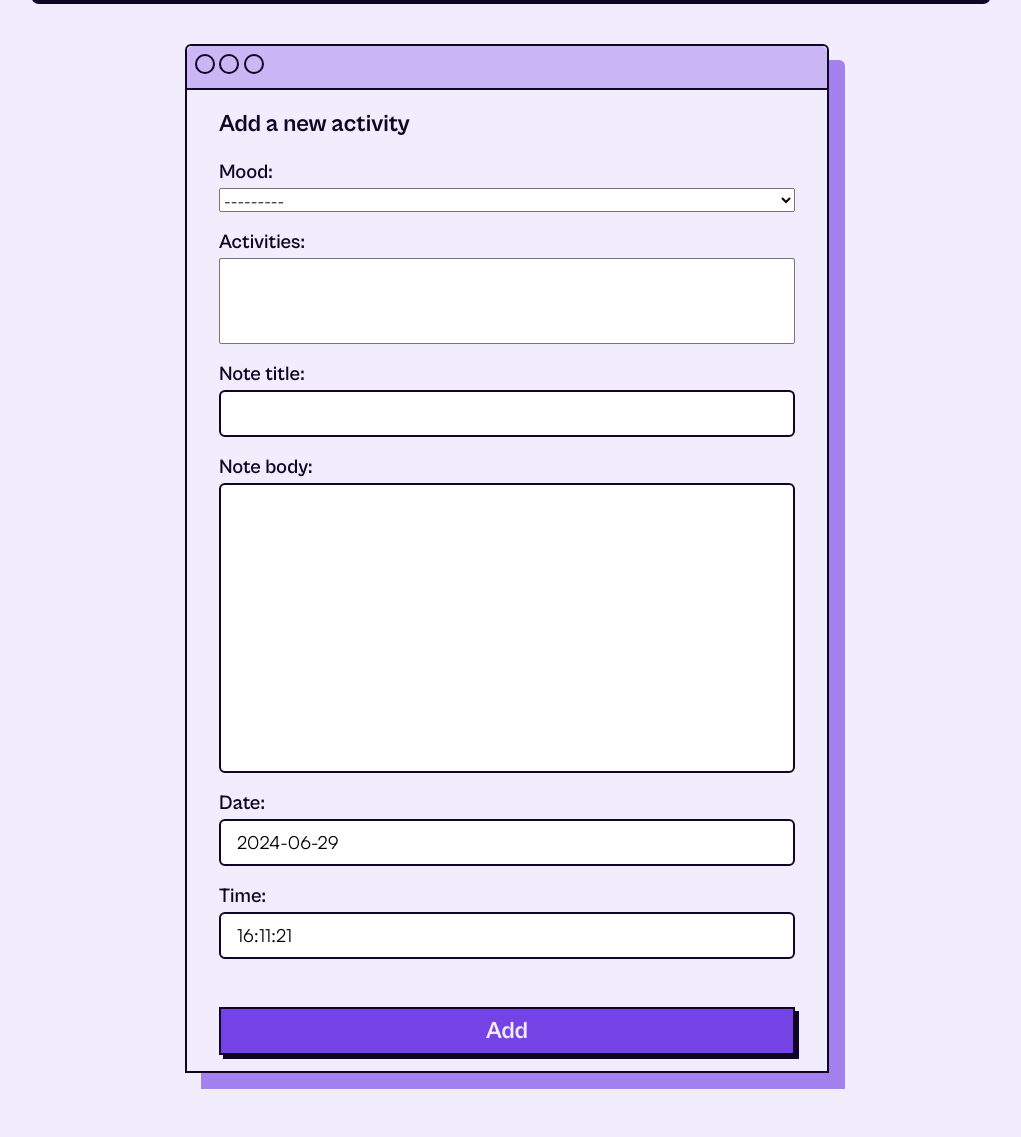
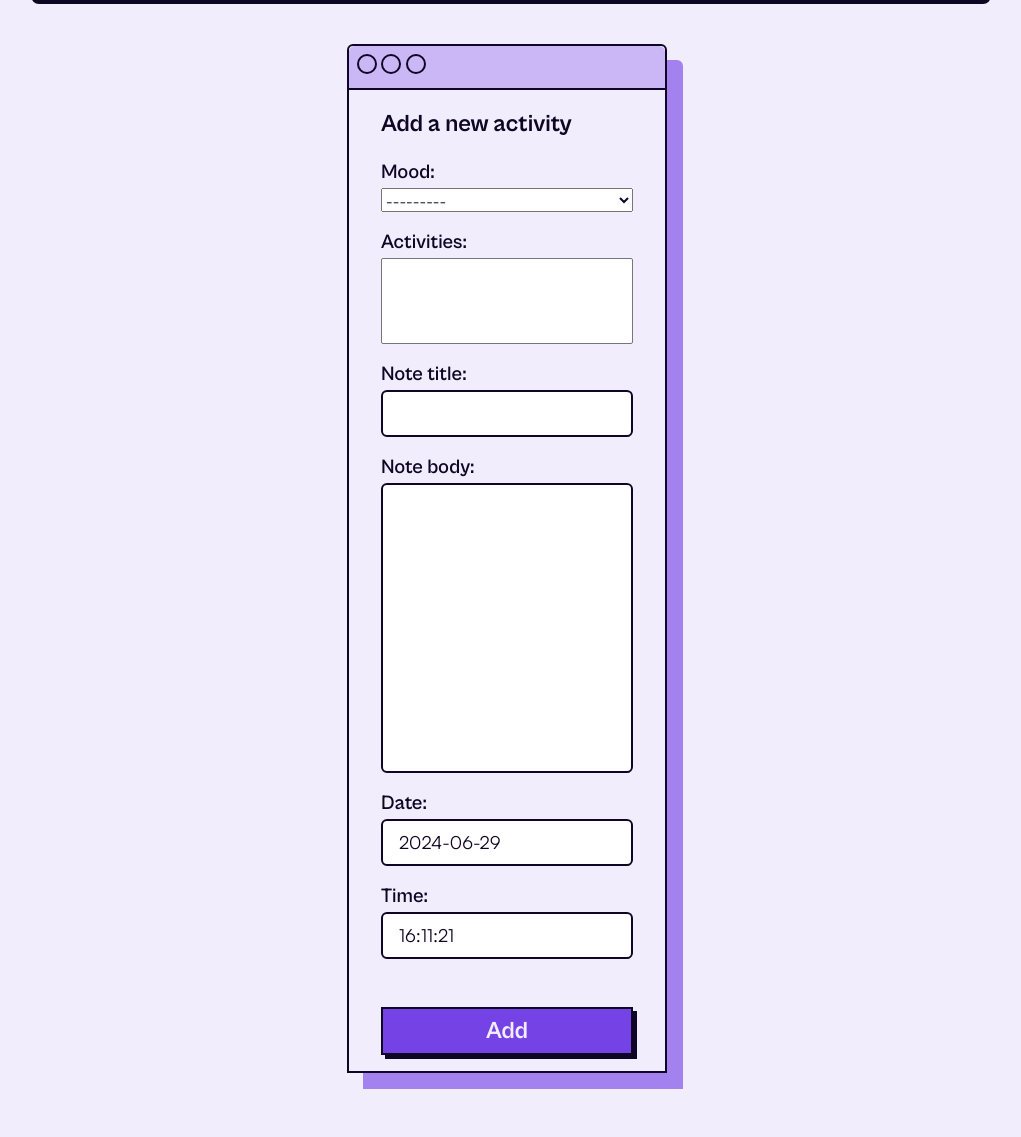
Before and after one commit to dnlzrgz/happimo, a Django app: template templates/moods/activity_create_form.html in a window 1280 px wide. Shown: the part 116-1253 px from the top of the page, without its empty margins (133-1154 px from the left). Run offline with Django 5.2, Linux system fonts and the light colour scheme; the template is opened without the code that fills it: values that come from a table or form of the project are taken from there, others are empty; parts of the project's set-up code (start-up, migrations or seed data) failed here and were passed over.

Commit message:
refactor: clear css styles

```diff
--- a/static/css/style.css
+++ b/static/css/style.css
@@ -142,14 +142,6 @@
   font-display: swap;
 }
 
-@font-face {
-  font-family: "Satoshi";
-  src: url("/static/fonts/Satoshi-VariableItalic.ttf") format("truetype");
-  font-weight: 100 900;
-  font-style: italic;
-  font-display: swap;
-}
-
 /**
 * CSS Reset
 **/
@@ -168,6 +160,7 @@ html {
   color: var(--foreground);
   font-family: "Satoshi", var(--fallback-sans);
   font-size: var(--text-base);
+  overflow-wrap: break-word;
   scroll-behavior: smooth;
 }
 
@@ -180,19 +173,9 @@ input,
 button,
 textarea,
 select {
+  color: inherit;
   font: inherit;
-}
-
-p,
-a,
-h1,
-h2,
-h3,
-h4,
-h5,
-h6 {
-  color: var(--foreground);
-  overflow-wrap: break-word;
+  font-size: inherit;
 }
 
 h1,
@@ -470,23 +450,32 @@ h6 {
 }
 
 .window {
+  background: var(--background);
+  border-top-left-radius: var(--rounded-md);
+  border-top-right-radius: var(--rounded-md);
   border: var(--border-2) solid var(--foreground);
-  background: var(--background);
   cursor: pointer;
   filter: drop-shadow(
     var(--shadow-offset-md) var(--shadow-offset-md) var(--brand-light)
   );
-  border-top-right-radius: var(--rounded-md);
-  border-top-left-radius: var(--rounded-md);
+}
+
+.window:has(.form--activity),
+.window:has(.form--mood) {
+  max-width: var(--w-50);
+}
+
+.window:has(.form--entry) {
+  max-width: var(--w-66);
 }
 
 .window__bar {
-  display: flex;
   align-items: center;
   background: var(--brand-lighter);
   border-bottom: var(--border-2) solid var(--foreground);
   border-top-left-radius: var(--rounded-md);
   border-top-right-radius: var(--rounded-md);
+  display: flex;
   padding: var(--space-sm);
 }
 
@@ -498,11 +487,10 @@ h6 {
 }
 
 .form {
-  width: var(--screen-sm);
-  max-width: var(--screen-sm);
   display: flex;
   flex-direction: column;
   padding: var(--space-md) var(--space-lg);
+  width: var(--w-100);
 }
 
 .form__title {
--- a/templates/base.html
+++ b/templates/base.html
@@ -21,12 +21,11 @@
       <script src="{% static 'js/htmx.min.js' %}" defer></script>
     {% endif %}
 
-
     {% block extra_js %}
     {% endblock extra_js %}
   </head>
 
-  <body class="body {% block body_class %}{% endblock %}" hx-boost="true" hx-push-url="true" hx-headers='{"X-CSRFToken": "{{ csrf_token }}"}'>
+  <body class="body {% block body_class %}{% endblock %}" hx-boost="true" hx-push-url="true" hx-headers='{"X-CSRFToken": "{{ csrf_token }}"}' {% if debug %}hx-history="false"{% endif %}>
     {% block content %}
     {% endblock content %}
   </body>
--- a/templates/includes/app_header.html
+++ b/templates/includes/app_header.html
@@ -1,19 +1,19 @@
 <header class="header header--app" id="header">
   <nav class="nav nav--app">
-    <a href="{% url 'home' %}" class="nav__home link"> Happimo </a>
+    <a href="{% url 'home' %}" class="nav__home link">Happimo</a>
 
-    <ul class="nav__list list">
+    <ul class="nav__list">
       <li class="nav__list__item">
-        <a href="{% url 'entry_list' %}" class="link link--nav"> Entries </a>
+        <a href="{% url 'entry_list' %}" class="link link--nav">Entries</a>
       </li>
 
       <li class="nav__list__item">
-        <a href="{% url 'mood_list' %}" class="link link--nav"> Moods </a>
+        <a href="{% url 'mood_list' %}" class="link link--nav">Moods</a>
       </li>
 
       <li class="nav__list__item">
-        <a href="{% url 'activity_list' %}" class="link link--nav">
-          Activities
+        <a href="{% url 'activity_list' %}" class="link link--nav"
+        >Activities
         </a>
       </li>
     </ul>
--- a/templates/moods/activity_list.html
+++ b/templates/moods/activity_list.html
@@ -8,7 +8,7 @@
   {% include 'includes/app_header.html' %}
 
   <main class="main main--activities">
-    <ul class="activities list">
+    <ul class="activities">
       {% for activity in activities %}
         <li class="activity action">
           <a href="{% url 'activity_update' activity.sqid %}">
--- a/templates/moods/hx_entry_list.html
+++ b/templates/moods/hx_entry_list.html
@@ -13,16 +13,14 @@
     <p class="entry__note">{{ entry.note_title }}</p>
 
     {% if entry.activities.all %}
-      <ul class="entry__activities list">
+      <ul class="entry__activities">
         {% for activity in entry.activities.all %}
           <li class="entry__activity">{{ activity.name }}</li>
         {% endfor %}
       </ul>
     {% endif %}
   </a>
-{% endfor %}
-
-{% if page_obj.has_next %}
+{% endfor %} {% if page_obj.has_next %}
   <span
     class="next-page-loader"
     hx-get="/app/?page={{page_obj.next_page_number}}"
--- a/templates/moods/mood_list.html
+++ b/templates/moods/mood_list.html
@@ -8,7 +8,7 @@
   {% include 'includes/app_header.html' %}
 
   <main class="main main--moods">
-    <ul class="moods list">
+    <ul class="moods">
       {% for mood in moods %}
         <li class="mood action">
           <a href="{% url 'mood_update' mood.sqid %}">
```
Also changed, not shown: other parts of static/css/style.css (+15 -24 lines), moods/views/entry_views.py (+4 -6 lines).
